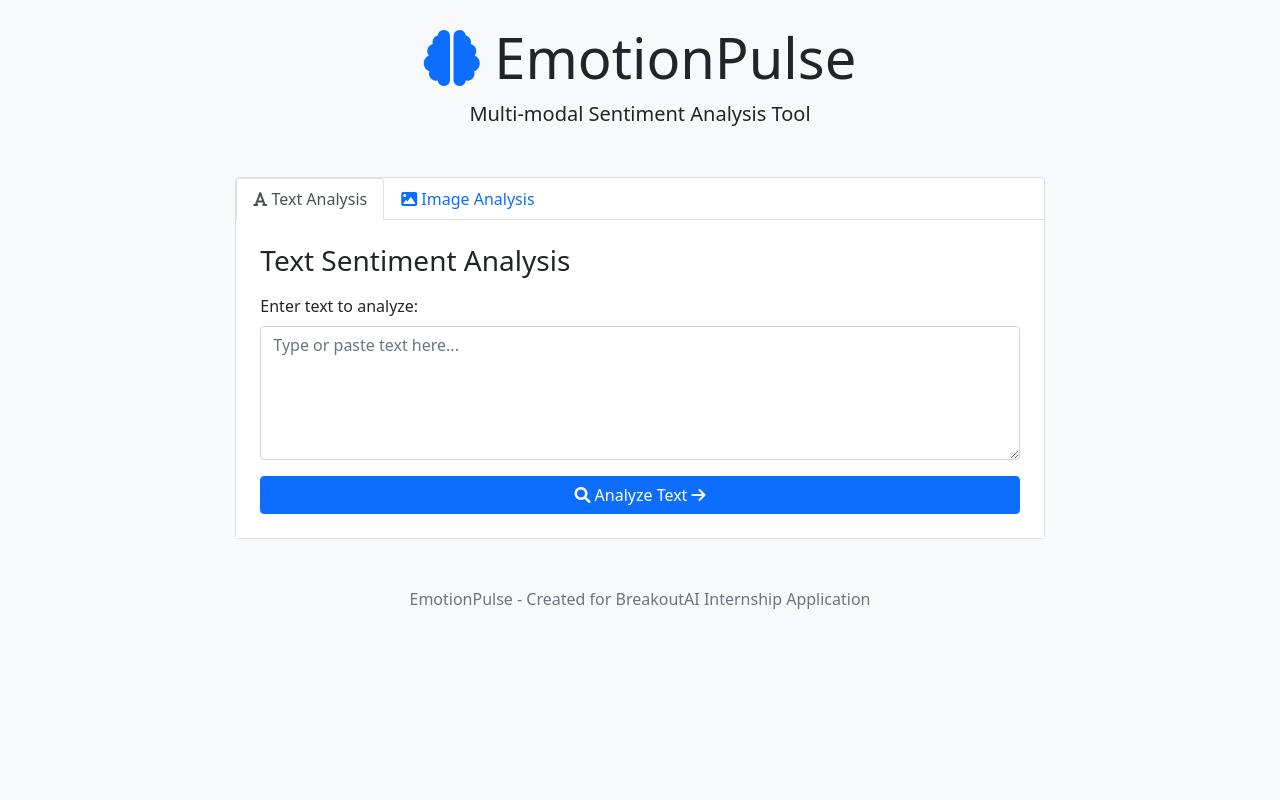
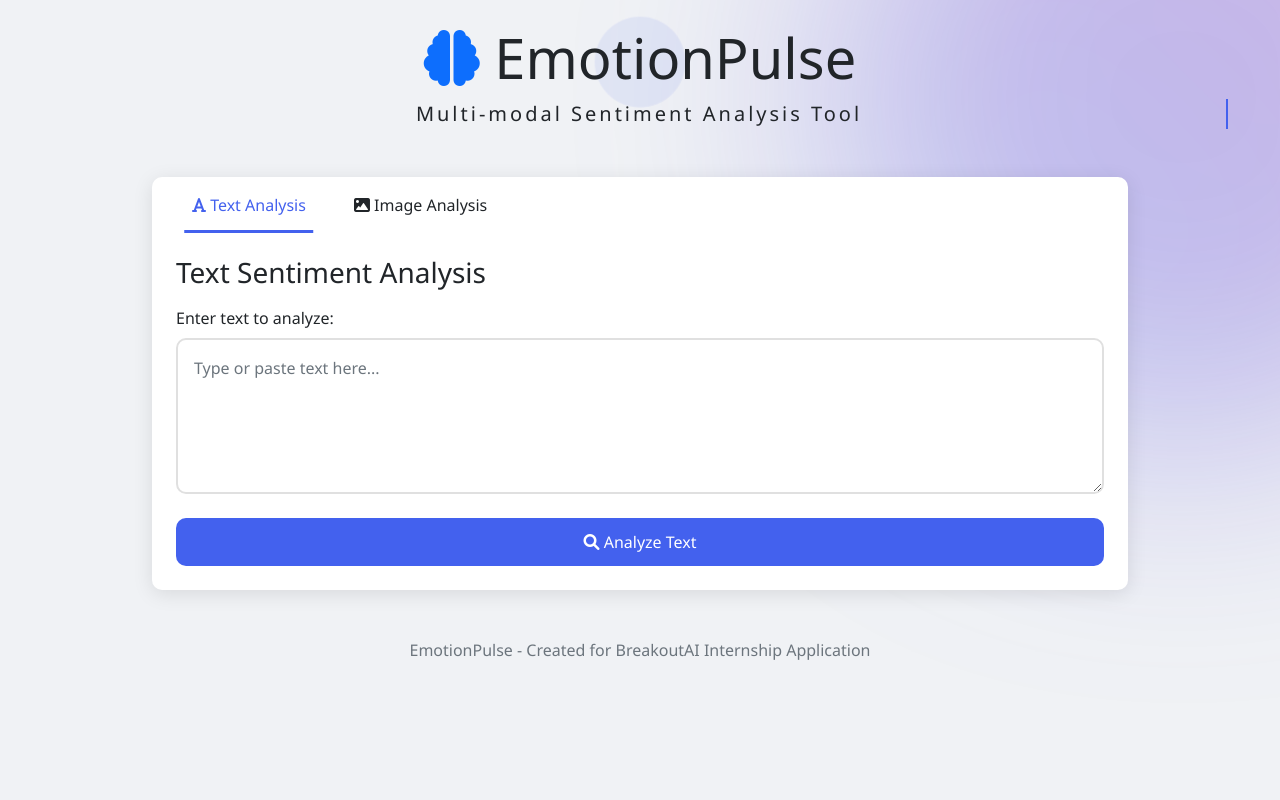
Before and after one commit to ninaadsaxena/EmotionPulse, a Flask app: page / in a window 1280 px wide. Run offline with Flask 3, Linux system fonts and the light colour scheme; some libraries are stand-ins or nearby versions.

Commit message:
Update style.css

```diff
--- a/static/css/style.css
+++ b/static/css/style.css
@@ -1,45 +1,288 @@
+/* Base Styles */
+:root {
+  --primary-color: #4361ee;
+  --secondary-color: #3a0ca3;
+  --accent-color: #7209b7;
+  --light-color: #f8f9fa;
+  --dark-color: #212529;
+  --success-color: #4cc9f0;
+  --warning-color: #f72585;
+  --info-color: #4895ef;
+  --border-radius: 10px;
+  --box-shadow: 0 4px 20px rgba(0, 0, 0, 0.1);
+  --transition-speed: 0.3s;
+}
+
 body {
-    background-color: #f8f9fa;
+  background-color: #f0f2f5;
+  font-family: 'Segoe UI', Tahoma, Geneva, Verdana, sans-serif;
+  color: var(--dark-color);
+  overflow-x: hidden;
+  position: relative;
 }
 
 .container {
-    max-width: 1000px;
+  max-width: 1200px;
+  position: relative;
+  z-index: 10;
 }
 
-.tab-content {
-    background-color: #fff;
+/* Background Animation */
+.background-animation {
+  position: fixed;
+  top: 0;
+  left: 0;
+  width: 100%;
+  height: 100%;
+  z-index: 0;
+  overflow: hidden;
 }
 
-.selected-image-container {
-    max-height: 300px;
-    overflow: hidden;
-    display: flex;
-    align-items: center;
-    justify-content: center;
-    border: 1px solid #dee2e6;
-    border-radius: 0.25rem;
+.gradient-sphere {
+  position: absolute;
+  top: -300px;
+  right: -300px;
+  width: 600px;
+  height: 600px;
+  border-radius: 50%;
+  background: linear-gradient(45deg, rgba(67, 97, 238, 0.3), rgba(114, 9, 183, 0.3));
+  filter: blur(100px);
+  animation: float 15s ease-in-out infinite;
 }
 
-.sample-image {
-    cursor: pointer;
-    transition: transform 0.2s;
+@keyframes float {
+  0% {
+    transform: translate(0, 0) scale(1);
+  }
+  50% {
+    transform: translate(-100px, 100px) scale(1.2);
+  }
+  100% {
+    transform: translate(0, 0) scale(1);
+  }
 }
 
-.sample-image:hover {
-    transform: scale(1.05);
-    border-color: #0d6efd;
+/* Header Animations */
+.logo-container {
+  position: relative;
+  display: inline-block;
 }
 
-#textResults, #imageResults {
-    animation: fadeIn 0.5s;
+.logo-pulse {
+  position: absolute;
+  top: 50%;
+  left: 50%;
+  transform: translate(-50%, -50%);
+  width: 80px;
+  height: 80px;
+  border-radius: 50%;
+  background: rgba(67, 97, 238, 0.2);
+  z-index: -1;
+  animation: pulse 2s ease-in-out infinite;
 }
 
-@keyframes fadeIn {
-    from { opacity: 0; }
-    to { opacity: 1; }
+@keyframes pulse {
+  0% {
+    transform: translate(-50%, -50%) scale(1);
+    opacity: 0.7;
+  }
+  50% {
+    transform: translate(-50%, -50%) scale(1.2);
+    opacity: 0.3;
+  }
+  100% {
+    transform: translate(-50%, -50%) scale(1);
+    opacity: 0.7;
+  }
 }
 
-.emotion-icon {
-    font-size: 1.5rem;
-    margin-right: 0.5rem;
+.typewriter {
+  overflow: hidden;
+  border-right: 2px solid var(--primary-color);
+  white-space: nowrap;
+  margin: 0 auto;
+  letter-spacing: 0.15em;
+  animation: typing 3.5s steps(40, end), blink-caret 0.75s step-end infinite;
 }
+
+@keyframes typing {
+  from { width: 0 }
+  to { width: 100% }
+}
+
+@keyframes blink-caret {
+  from, to { border-color: transparent }
+  50% { border-color: var(--primary-color) }
+}
+
+/* Card Styles */
+.main-card {
+  border-radius: var(--border-radius);
+  box-shadow: var(--box-shadow);
+  border: none;
+  overflow: hidden;
+  transition: transform var(--transition-speed), box-shadow var(--transition-speed);
+}
+
+.main-card:hover {
+  transform: translateY(-5px);
+  box-shadow: 0 8px 30px rgba(0, 0, 0, 0.15);
+}
+
+/* Tabs Animation */
+.animated-tabs {
+  border-bottom: none;
+  padding: 0 1rem;
+}
+
+.animated-tabs .nav-link {
+  position: relative;
+  border: none;
+  padding: 1rem 1.5rem;
+  color: var(--dark-color);
+  transition: all var(--transition-speed);
+  border-radius: var(--border-radius) var(--border-radius) 0 0;
+  overflow: hidden;
+}
+
+.animated-tabs .nav-link::before {
+  content: '';
+  position: absolute;
+  bottom: 0;
+  left: 50%;
+  width: 0;
+  height: 3px;
+  background-color: var(--primary-color);
+  transition: all var(--transition-speed);
+  transform: translateX(-50%);
+}
+
+.animated-tabs .nav-link:hover::before {
+  width: 80%;
+}
+
+.animated-tabs .nav-link.active {
+  color: var(--primary-color);
+  background-color: transparent;
+  border: none;
+}
+
+.animated-tabs .nav-link.active::before {
+  width: 80%;
+}
+
+/* Form Elements */
+.input-animation-container {
+  position: relative;
+  margin-bottom: 1.5rem;
+}
+
+.animated-input {
+  border: 2px solid #e0e0e0;
+  border-radius: var(--border-radius);
+  padding: 1rem;
+  transition: all var(--transition-speed);
+  background-color: rgba(255, 255, 255, 0.9);
+}
+
+.animated-input:focus {
+  border-color: var(--primary-color);
+  box-shadow: 0 0 0 3px rgba(67, 97, 238, 0.2);
+  outline: none;
+}
+
+.input-focus-effect {
+  position: absolute;
+  bottom: 0;
+  left: 0;
+  width: 0;
+  height: 2px;
+  background-color: var(--primary-color);
+  transition: width var(--transition-speed);
+}
+
+.animated-input:focus ~ .input-focus-effect {
+  width: 100%;
+}
+
+/* Button Animations */
+.animated-button {
+  position: relative;
+  background-color: var(--primary-color);
+  border: none;
+  color: white;
+  padding: 0.75rem 1.5rem;
+  border-radius: var(--border-radius);
+  overflow: hidden;
+  transition: all var(--transition-speed);
+  z-index: 1;
+  display: flex;
+  align-items: center;
+  justify-content: center;
+}
+
+.animated-button .button-text {
+  position: relative;
+  z-index: 2;
+  transition: all var(--transition-speed);
+}
+
+.animated-button .button-icon {
+  position: absolute;
+  right: -20px;
+  opacity: 0;
+  transition: all var(--transition-speed);
+  z-index: 2;
+}
+
+.animated-button::before {
+  content: '';
+  position: absolute;
+  top: 0;
+  left: 0;
+  width: 0%;
+  height: 100%;
+  background-color: var(--secondary-color);
+  transition: all var(--transition-speed);
+  z-index: 1;
+}
+
+.animated-button:hover {
+  transform: translateY(-3px);
+  box-shadow: 0 4px 15px rgba(67, 97, 238, 0.4);
+}
+
+.animated-button:hover::before {
+  width: 100%;
+}
+
+.animated-button:hover .button-text {
+  transform: translateX(-10px);
+}
+
+.animated-button:hover .button-icon {
+  right: 20px;
+  opacity: 1;
+}
+
+.animated-button:disabled {
+  background-color: #ccc;
+  cursor: not-allowed;
+}
+
+.animated-button:disabled:hover {
+  transform: none;
+  box-shadow: none;
+}
+
+.animated-button:disabled::before {
+  display: none;
+}
+
+/* File Upload */
+.file-upload-container {
+  position: relative;
+  border: 2px dashed #ccc;
+  border-radius: var(--border-radius);
+  padding: 2rem;
+  text-align
```
